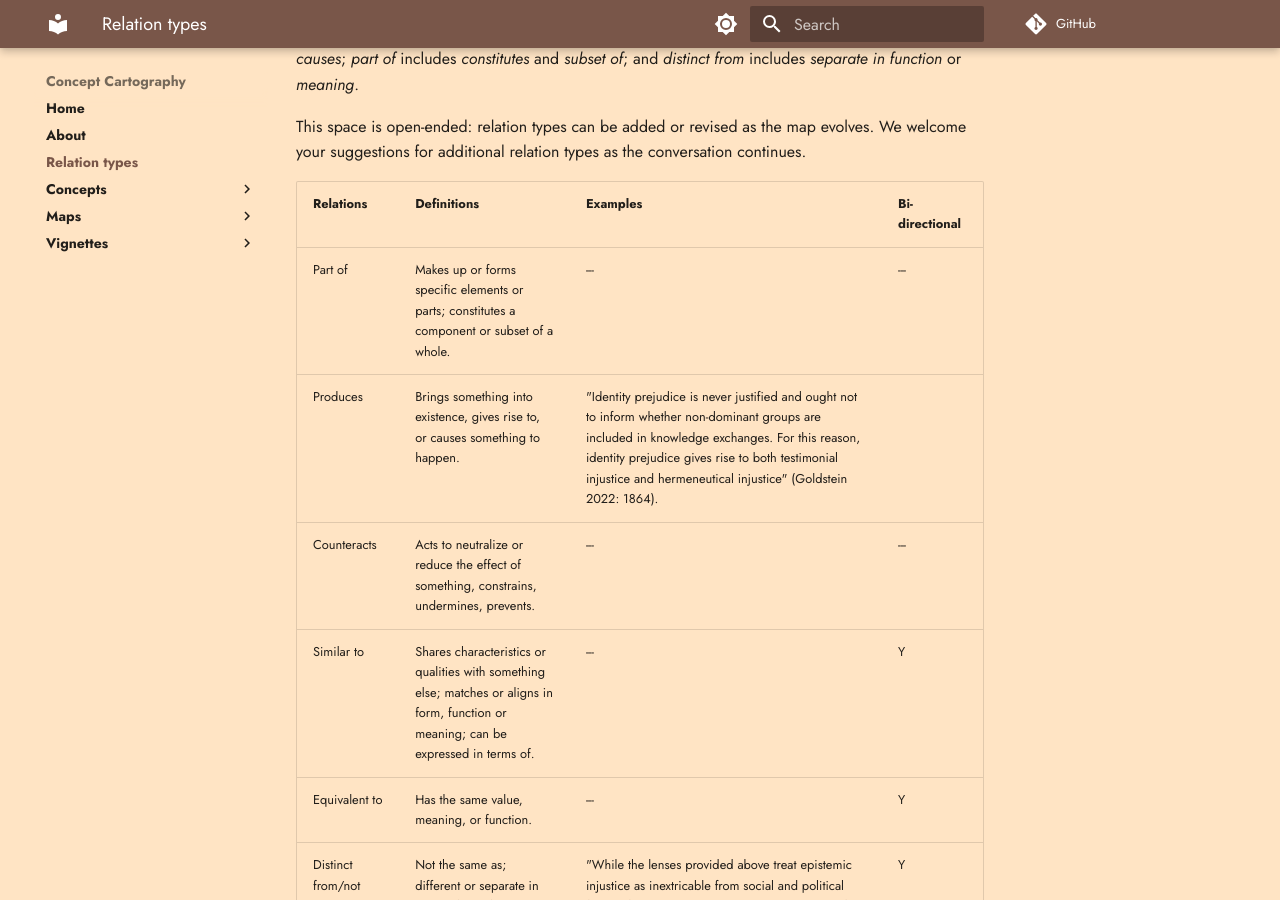
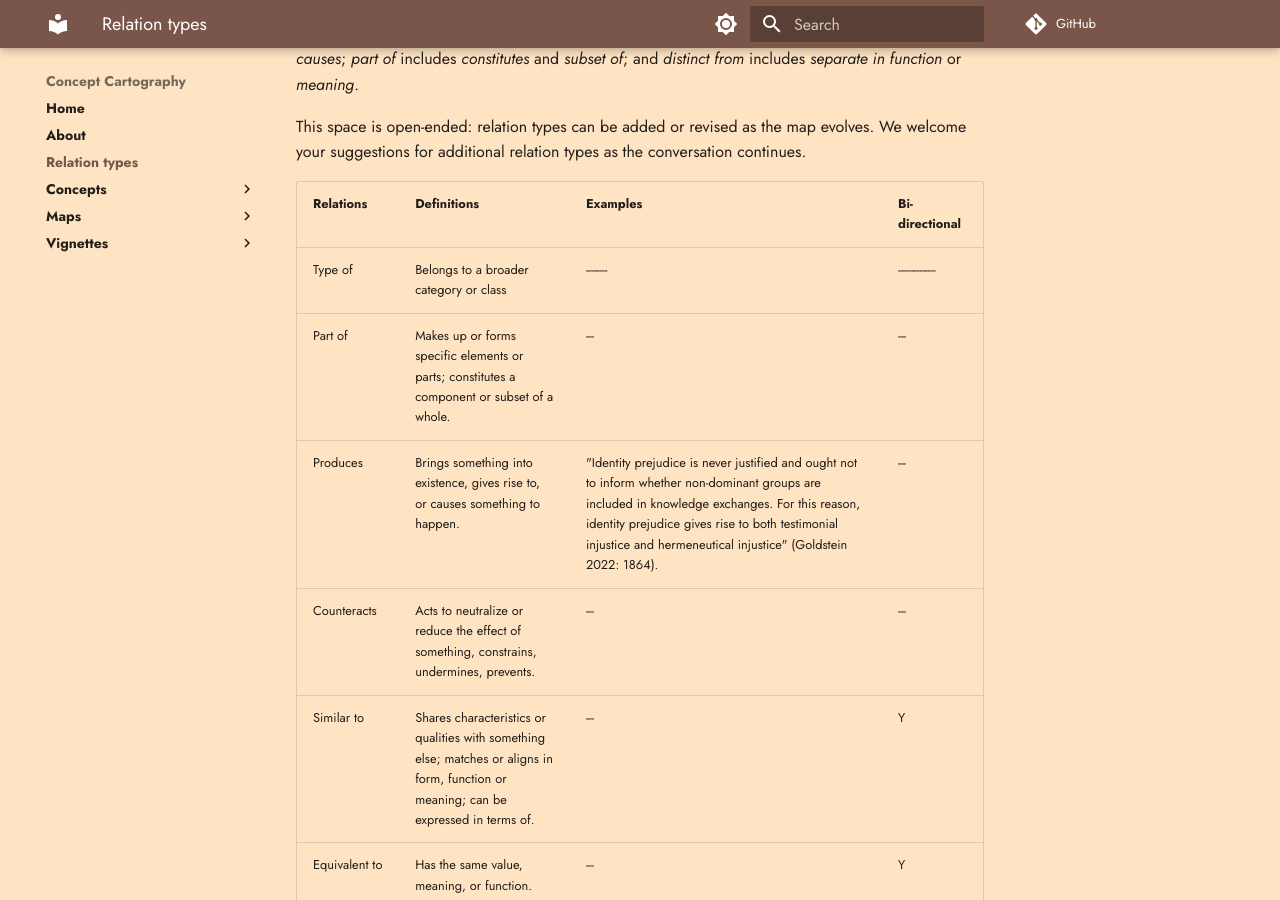
Before and after one commit to conceptcartography/conceptcartography, an MkDocs documentation site: the page built from docs/relation-types.md, in a window 1280 px wide and 900 px high, scrolled down 354 px. Built offline with MkDocs 1.6.1 and Material for MkDocs 9.7.7, drawn with Linux system fonts in a browser that asks for light colours; comment, search, counter and statistics services are not loaded; the version menu is left out.

Commit message:
Update relation-types.md

```diff
--- a/docs/relation-types.md
+++ b/docs/relation-types.md
@@ -6,8 +6,9 @@ This space is open-ended: relation types can be added or revised as the map evol
 
 | Relations | Definitions | Examples | Bi-directional |
 | --------- | ----------- | -------- | -------------- |
+| Type of	 | Belongs to a broader category or class | -------- | -------------- |
 | Part of  | Makes up or forms specific elements or parts; constitutes a component or subset of a whole. | --- | --- |
-| Produces | Brings something into existence, gives rise to, or causes something to happen. | "Identity prejudice is never justified and ought not to inform whether non-dominant groups are included in knowledge exchanges. For this reason, identity prejudice gives rise to both testimonial injustice and hermeneutical injustice" (Goldstein 2022: 1864). |
+| Produces | Brings something into existence, gives rise to, or causes something to happen. | "Identity prejudice is never justified and ought not to inform whether non-dominant groups are included in knowledge exchanges. For this reason, identity prejudice gives rise to both testimonial injustice and hermeneutical injustice" (Goldstein 2022: 1864). | --- |
 | Counteracts | Acts to neutralize or reduce the effect of something, constrains, undermines, prevents. | --- | --- |
 | Similar to | Shares characteristics or qualities with something else; matches or aligns in form, function or meaning; can be expressed in terms of. | --- | Y |
 | Equivalent to | Has the same value, meaning, or function. | --- | Y |
```
